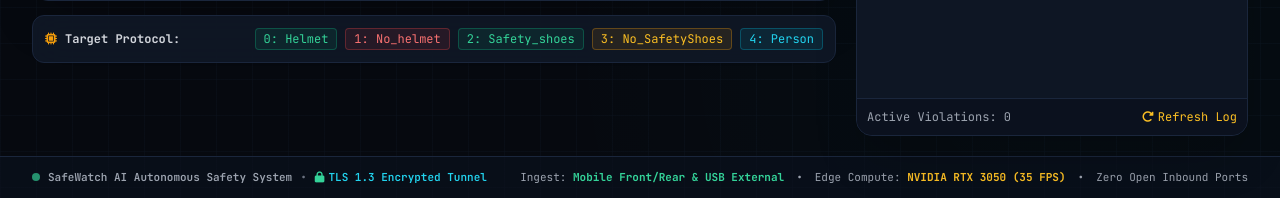
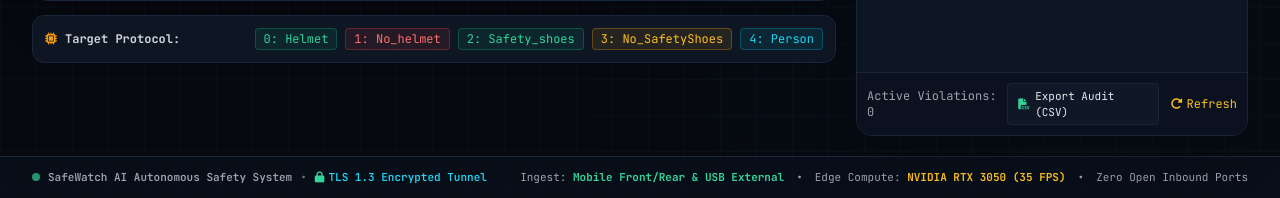
Before and after one commit to Amansaraf-ctrl/SafeWatch-AI, a FastAPI app: page / in a window 1280 px wide; the page is wider, and only the part inside the window is pictured. Shown: the part 821-1019 px from the top of that part. Run offline with FastAPI, Linux system fonts and the light colour scheme; some libraries are stand-ins or nearby versions.

Commit message:
feat(enterprise-scale): add Dockerfile, docker-compose, vercel.json, and one-click OSHA compliance CSV export

```diff
--- a/app.py
+++ b/app.py
@@ -1,6 +1,7 @@
 import os
 import io
 import re
+import csv
 import time
 import base64
 import datetime
@@ -342,6 +343,33 @@ async def get_violations(limit: int = 50, resolved: Optional[int] = None):
     """Returns recent violations from SQLite / Atlas."""
     filter_val = None if resolved is None else bool(resolved)
     return get_recent_violations(limit=limit, resolved_filter=filter_val)
+
+
+@app.get("/api/violations/export")
+async def export_violations_csv():
+    """Generates an OSHA / ISO industrial safety audit CSV report."""
+    violations = get_recent_violations(limit=1000)
+    output = io.StringIO()
+    writer = csv.writer(output)
+    writer.writerow(["Incident ID", "Timestamp", "Camera / Zone", "Worker Name", "Status", "Missing PPE / Infractions", "Confidence Score", "Resolved"])
+    for v in violations:
+        writer.writerow([
+            v.get("id"),
+            v.get("timestamp"),
+            v.get("camera_id"),
+            v.get("worker_name"),
+            v.get("status"),
+            v.get("missing_ppe"),
+            f"{v.get('confidence', 0.0):.2f}",
+            "Resolved" if v.get("resolved") else "Active"
+        ])
+    output.seek(0)
+    filename = f"safewatch_safety_audit_{datetime.datetime.now().strftime('%Y%m%d_%H%M%S')}.csv"
+    return StreamingResponse(
+        iter([output.getvalue()]),
+        media_type="text/csv",
+        headers={"Content-Disposition": f"attachment; filename={filename}"}
+    )
 
 
 @app.post("/api/resolve/{violation_id}")
--- a/templates/index.html
+++ b/templates/index.html
@@ -471,10 +471,16 @@
                 <!-- Footer Summary Bar -->
                 <div class="p-2.5 bg-brand-surface border-t border-brand-cardBorder flex items-center justify-between text-xs text-gray-400 font-mono">
                     <span id="incident-status-summary">Active Violations: 0</span>
-                    <button onclick="fetchViolations()" class="text-amber-400 hover:underline flex items-center space-x-1">
-                        <i class="fa-solid fa-rotate-right"></i>
-                        <span>Refresh Log</span>
-                    </button>
+                    <div class="flex items-center space-x-3">
+                        <a href="/api/violations/export" download title="Download Safety Audit Report for Compliance (CSV)" class="px-2.5 py-1 rounded bg-brand-card hover:bg-brand-cardBorder border border-brand-cardBorder text-gray-200 hover:text-white flex items-center space-x-1.5 transition text-[11px]">
+                            <i class="fa-solid fa-file-csv text-emerald-400"></i>
+                            <span>Export Audit (CSV)</span>
+                        </a>
+                        <button onclick="fetchViolations()" class="text-amber-400 hover:underline flex items-center space-x-1">
+                            <i class="fa-solid fa-rotate-right"></i>
+                            <span>Refresh</span>
+                        </button>
+                    </div>
                 </div>
             </div>
         </div>
```
Also changed, not shown: docker-compose.yml (added, +26 -0 lines), vercel.json (added), 1 other file.
